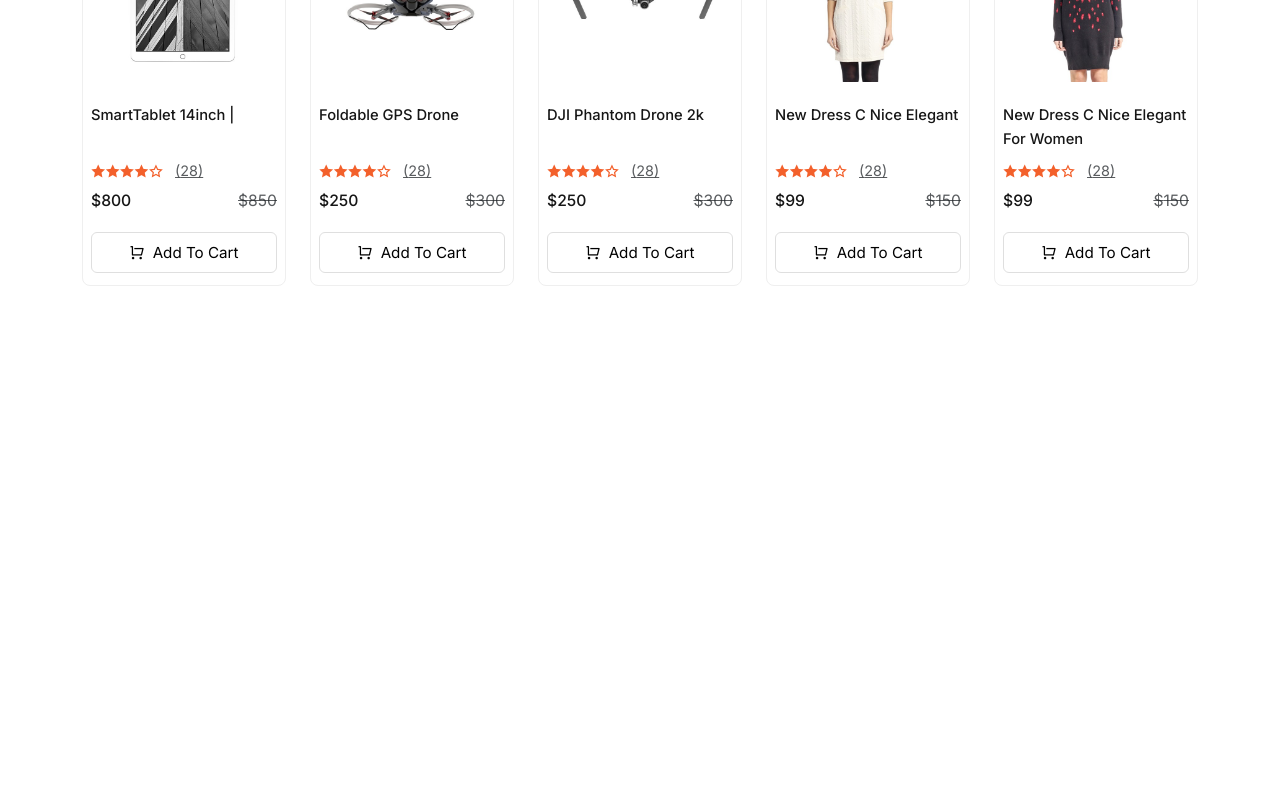
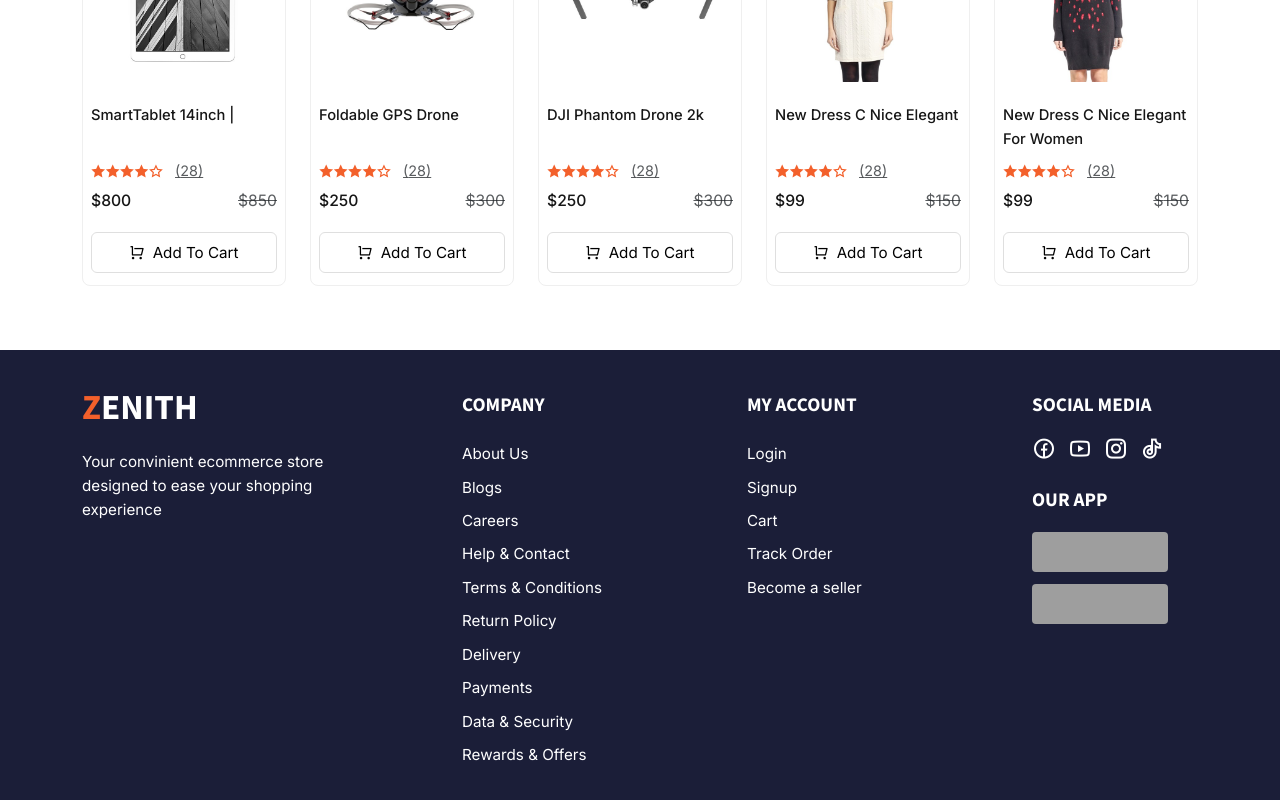
Before and after one commit to psujan/ecommerce-template, a React (Vite) app: page / in a window 1280 px wide. Shown: the part 3616-4416 px from the top of the page. Before the commit the page ends 3966 px from the top, so only its background shows below. Built offline with nearby package versions, Linux system fonts and the light colour scheme; grey boxes are pictures that could not be loaded.

Commit message:
feat: add footer

```diff
--- a/src/assets/sass/abstracts/_variables.scss
+++ b/src/assets/sass/abstracts/_variables.scss
@@ -4,6 +4,7 @@
 $white: #fff;
 $gray-100: #efefef;
 $gray-200: #dfdfdf;
+$dark:#1b1e38;
 
 //responsive breakpoints--> same as bootstrap
 $sm: 576px;
--- /dev/null
+++ b/src/assets/sass/components/ui/_footer.scss
@@ -0,0 +1,26 @@
+footer {
+  background-color: $dark;
+  color: $white;
+}
+
+.footer-list {
+  li {
+    a {
+      line-height: 2.2;
+      transition: 0.25s ease;
+      &:hover {
+        color: $primary;
+        text-decoration: underline;
+      }
+    }
+  }
+}
+
+.social-media-list {
+  a {
+    font-size: 1.5rem;
+    padding-top: 8px;
+    padding-bottom: 8px;
+    padding-right: 12px;
+  }
+}
--- a/src/assets/sass/components/ui/_index.scss
+++ b/src/assets/sass/components/ui/_index.scss
@@ -1,4 +1,5 @@
 @import './button';
 @import './header';
 @import './mobile_side_nav';
-@import './product_card'
+@import './product_card';
+@import './footer';
--- a/src/components/layouts/PageLayout.jsx
+++ b/src/components/layouts/PageLayout.jsx
@@ -1,3 +1,4 @@
+import Footer from "../sections/Footer";
 import Header from "../sections/Header/Header";
 
 // eslint-disable-next-line react/prop-types
@@ -6,6 +7,7 @@
     <>
       <Header />
       {children}
+      <Footer />
     </>
   );
 }
--- a/src/components/sections/Footer.jsx
+++ b/src/components/sections/Footer.jsx
@@ -0,0 +1,139 @@
+import Logo from "../ui/Logo";
+export default function Footer() {
+  return (
+    <footer>
+      <section className="section">
+        <div className="container">
+          <div className="row">
+            <div className="col-sm-12 col-md-6 col-lg-4 mb-1">
+              <Logo></Logo>
+              <div className="pt-4">
+                <p className="lh-p fs-text w-75">
+                  Your convinient ecommerce store designed to ease your shopping
+                  experience
+                </p>
+              </div>
+            </div>
+            <div className="col-sm-12 col-md-6 col-lg-3 mb-1">
+              <h4 className="fw-bold lh-p mb-3 text-uppercase">Company</h4>
+              <ul className="fs-text footer-list">
+                <li>
+                  <a href="">About Us</a>
+                </li>
+                <li>
+                  <a href="">Blogs</a>
+                </li>
+                <li>
+                  <a href="">Careers</a>
+                </li>
+                <li>
+                  <a href="">Help & Contact</a>
+                </li>
+                <li>
+                  <a href="">Terms & Conditions</a>
+                </li>
+                <li>
+                  <a href="">Return Policy</a>
+                </li>
+                <li>
+                  <a href="">Delivery</a>
+                </li>
+                <li>
+                  <a href="">Payments</a>
+                </li>
+                <li>
+                  <a href="">Data & Security</a>
+                </li>
+                <li>
+                  <a href="">Rewards & Offers</a>
+                </li>
+              </ul>
+            </div>
+            <div className="col-sm-12 col-md-6 col-lg-3 mb-1">
+              <h4 className="fw-bold lh-p mb-3 text-uppercase">My Account</h4>
+              <ul className="fs-text footer-list">
+                <li>
+                  <a href="">Login</a>
+                </li>
+                <li>
+                  <a href="">Signup</a>
+                </li>
+                <li>
+                  <a href="">Cart</a>
+                </li>
+                <li>
+                  <a href="">Track Order</a>
+                </li>
+                <li>
+                  <a href="">Become a seller</a>
+                </li>
+              </ul>
+            </div>
+            <div className="col-sm-12 col-md-6 col-lg-2 mb-1">
+              <div className="mb-4">
+                <h4 className="fw-bold lh-p mb-3 text-uppercase">
+                  Social Media
+                </h4>
+                <ul className="fs-text d-inline-flex social-media-list">
+                  <li>
+                    <a href="" title="Facebook">
+                      <i className="ri-facebook-circle-line"></i>
+                    </a>
+                  </li>
+                  <li>
+                    <a href="" title="Youtube">
+                      <i className="ri-youtube-line"></i>
+                    </a>
+                  </li>
+                  <li>
+                    <a href="" title="Instagram">
+                      <i className="ri-instagram-line"></i>
+                    </a>
+                  </li>
+                  <li>
+                    <a href="" title="TikTok">
+                      <i className="ri-tiktok-line"></i>
+                    </a>
+                  </li>
+                </ul>
+              </div>
+              <div>
+                <h4 className="fw-bold lh-p mb-3 text-uppercase">Our App</h4>
+                <ul className="footer-list">
+                  <li>
+                    <a href="" title="Google PlayStore">
+                      <img
+                        src="https://upload.wikimedia.org/wikipedia/commons/thumb/7/78/Google_Play_Store_badge_EN.svg/2560px-Google_Play_Store_badge_EN.svg.png"
+                        alt=""
+                        className="img-fluid"
+                        style={{
+                          height: "40px",
+                          width: "136px",
+                          borderRadius: "4px",
+                        }}
+                      />
+                    </a>
+                  </li>
+                  <li>
+                    <a href="" title="App Store (Apple)">
+                      <img
+                        src="https://upload.wikimedia.org/wikipedia/commons/thumb/9/91/Download_on_the_App_Store_RGB_blk.svg/220px-Download_on_the_App_Store_RGB_blk.svg.png"
+                        alt=""
+                        className="img-fluid"
+                        style={{
+                          height: "40px",
+                          width: "136px",
+                          borderRadius: "4px",
+                        }}
+                      />
+                    </a>
+                  </li>
+                </ul>
+              </div>
+            </div>
+          </div>
+        </div>
+      </section>
+    </footer>
+  );
+}
```
